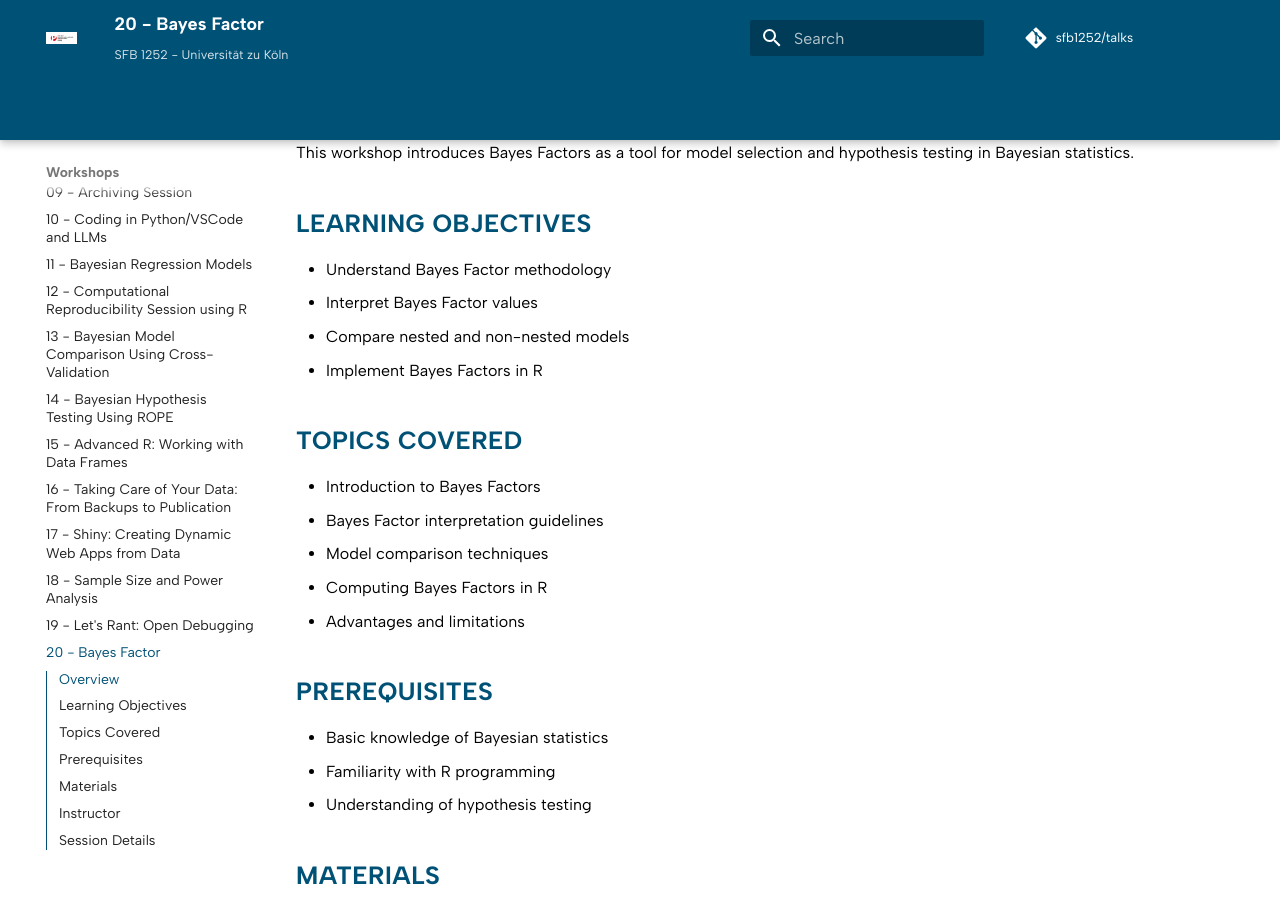
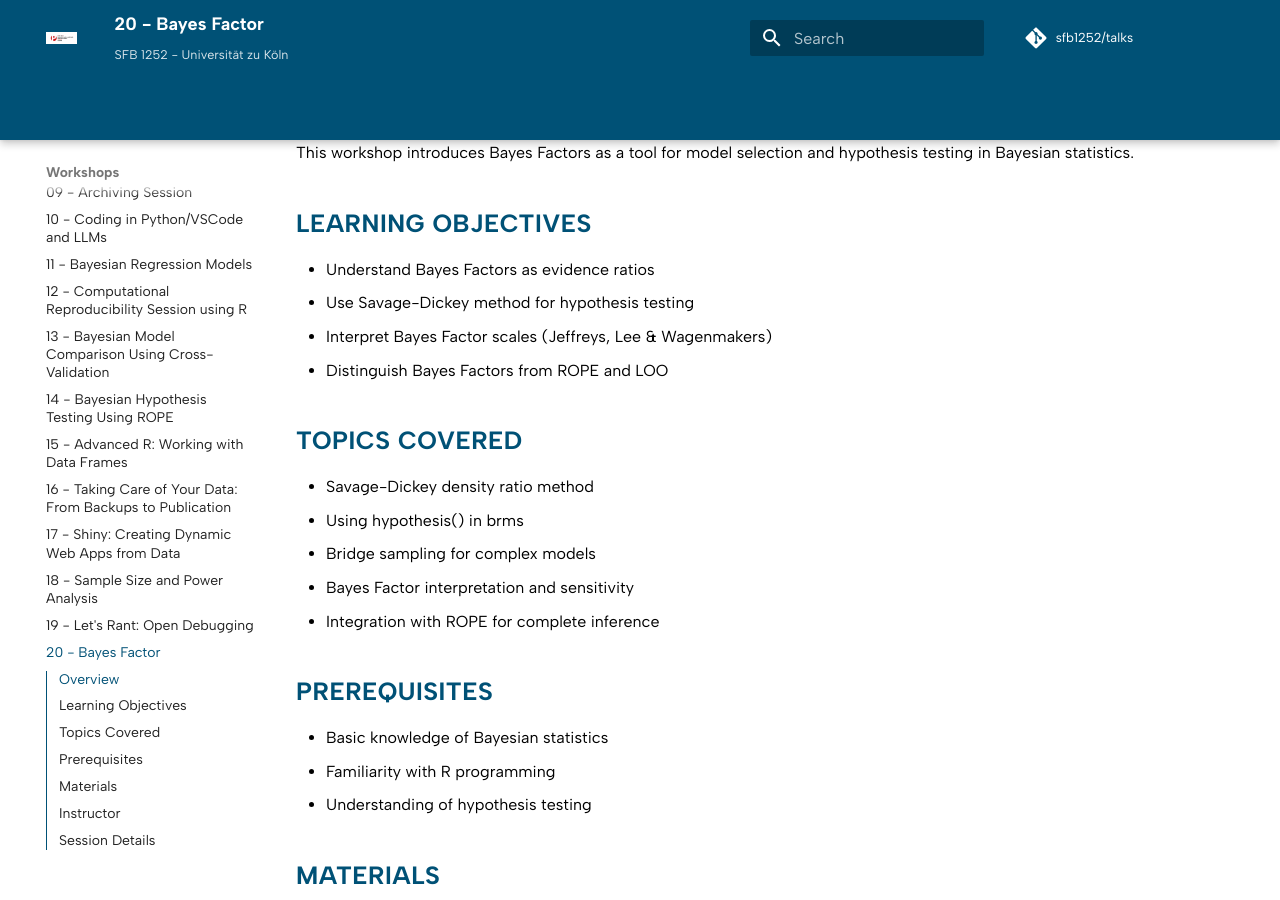
Before and after one commit to SFB1252/talks, an MkDocs documentation site: the page built from docs/workshops/20-bayes-factor/index.md, in a window 1280 px wide and 900 px high, scrolled down 296 px. Built offline with MkDocs 1.6.1 and Material for MkDocs 9.7.7, drawn with Linux system fonts in a browser that asks for light colours; comment, search, counter and statistics services are not loaded.

Commit message:
Refine learning objectives and topics for Bayesian workshops

```diff
--- a/docs/workshops/20-bayes-factor/index.md
+++ b/docs/workshops/20-bayes-factor/index.md
@@ -8,18 +8,18 @@ This workshop introduces Bayes Factors as a tool for model selection and hypothe
 
 ## Learning Objectives
 
-- Understand Bayes Factor methodology
-- Interpret Bayes Factor values
-- Compare nested and non-nested models
-- Implement Bayes Factors in R
+- Understand Bayes Factors as evidence ratios
+- Use Savage-Dickey method for hypothesis testing
+- Interpret Bayes Factor scales (Jeffreys, Lee & Wagenmakers)
+- Distinguish Bayes Factors from ROPE and LOO
 
 ## Topics Covered
 
-- Introduction to Bayes Factors
-- Bayes Factor interpretation guidelines
-- Model comparison techniques
-- Computing Bayes Factors in R
-- Advantages and limitations
+- Savage-Dickey density ratio method
+- Using hypothesis() in brms
+- Bridge sampling for complex models
+- Bayes Factor interpretation and sensitivity
+- Integration with ROPE for complete inference
 
 ## Prerequisites
 
```
Also changed, not shown: docs/workshops/14-bayesian-rope-testing/index.md (+8 -7 lines).
